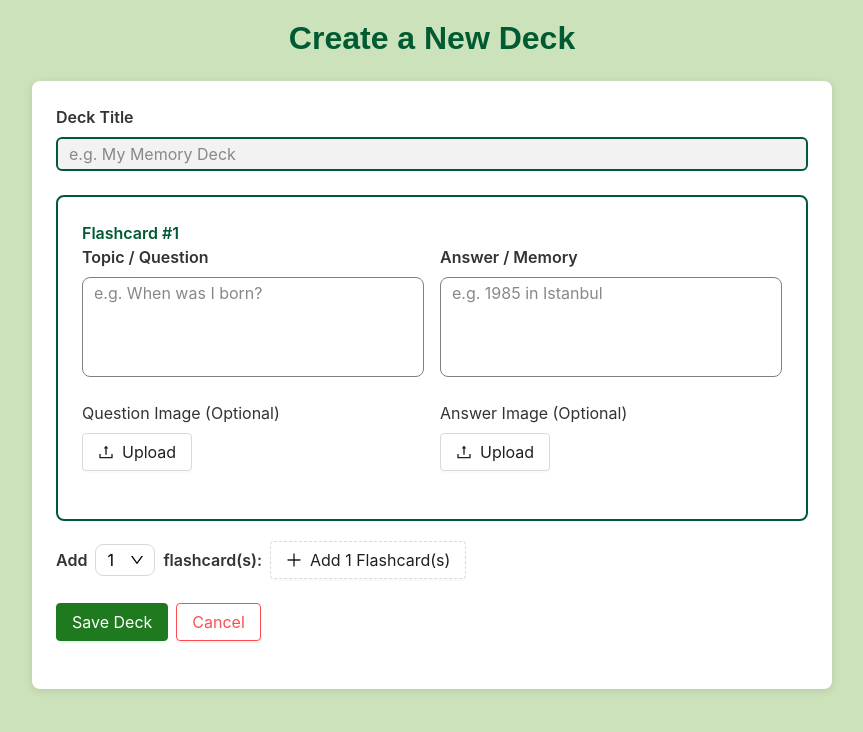
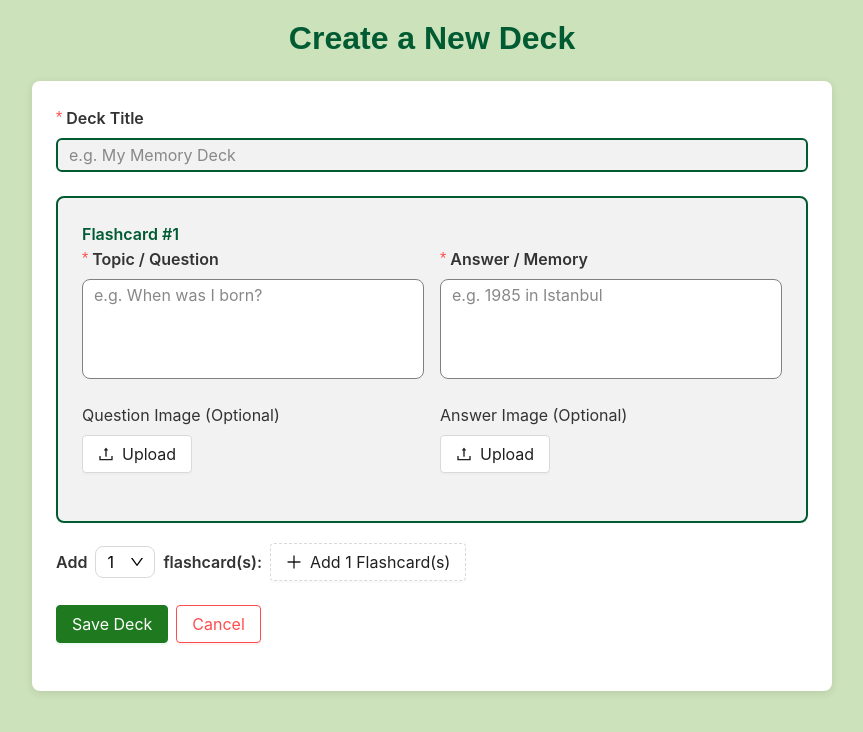
Before and after one commit to KlrShaK/MemoryDeck-Client, a Next.js app: page /flashcards/create in a window 1280 px wide. Shown: the top 732 px of the page, without its empty margins (208-1071 px from the left). Built offline with nearby package versions, Linux system fonts and the light colour scheme; what @ant-design/nextjs-registry would draw is missing.

Commit message:
feat: implement input validation for deck creation

```diff
--- a/app/flashcards/create/page.tsx
+++ b/app/flashcards/create/page.tsx
@@ -50,7 +50,9 @@ const CreateDeckPage: React.FC = () => {
      */
     const onFinish = async (values: FlashcardFormValues) => {
         try {
+            // Just log values so it's used and not flagged by the linter:
             console.log("Submitted values:", values);
+
             // e.g.:
             // await apiService.post('/decks', values);
 
@@ -119,6 +121,7 @@ const CreateDeckPage: React.FC = () => {
                     <Form.Item
                         label={<span style={{ color: "#333", fontWeight: 600 }}>Deck Title</span>}
                         name="deckTitle"
+                        rules={[{ required: true, message: "Please enter a deck title!" }]}
                     >
                         <Input
                             placeholder="e.g. My Memory Deck"
@@ -129,9 +132,21 @@ const CreateDeckPage: React.FC = () => {
                                 borderRadius: "6px",
                             }}
                         />
+
                     </Form.Item>
 
-                    <Form.List name="flashcards">
+                    <Form.List
+                        name="flashcards"
+                        rules={[
+                            {
+                                validator: async (_rule, flashcards) => {
+                                    if (!flashcards || flashcards.length < 1) {
+                                        return Promise.reject(new Error("At least one flashcard is required."));
+                                    }
+                                },
+                            },
+                        ]}
+                    >
                         {(fields, { add, remove }) => (
                             <>
                                 <AnimatePresence>
@@ -147,7 +162,7 @@ const CreateDeckPage: React.FC = () => {
                                                 style={{
                                                     marginBottom: "20px",
                                                     borderRadius: "8px",
-                                                    backgroundColor: "#fff",
+                                                    backgroundColor: "#f2f2f2",
                                                     border: "2px solid #005B33",
                                                 }}
                                             >
@@ -175,6 +190,7 @@ const CreateDeckPage: React.FC = () => {
                                                             {...restField}
                                                             label={<span style={{ color: "#333", fontWeight: 600 }}>Topic / Question</span>}
                                                             name={[name, "question"]}
+                                                            rules={[{ required: true, message: "A question is required." }]}
                                                         >
                                                             <Input.TextArea
                                                                 placeholder="e.g. When was I born?"
@@ -214,6 +230,7 @@ const CreateDeckPage: React.FC = () => {
                                                             {...restField}
                                                             label={<span style={{ color: "#333", fontWeight: 600 }}>Answer / Memory</span>}
                                                             name={[name, "answer"]}
+                                                            rules={[{ required: true, message: "An answer is required." }]}
                                                         >
                                                             <Input.TextArea
                                                                 placeholder="e.g. 1985 in Istanbul"
```
